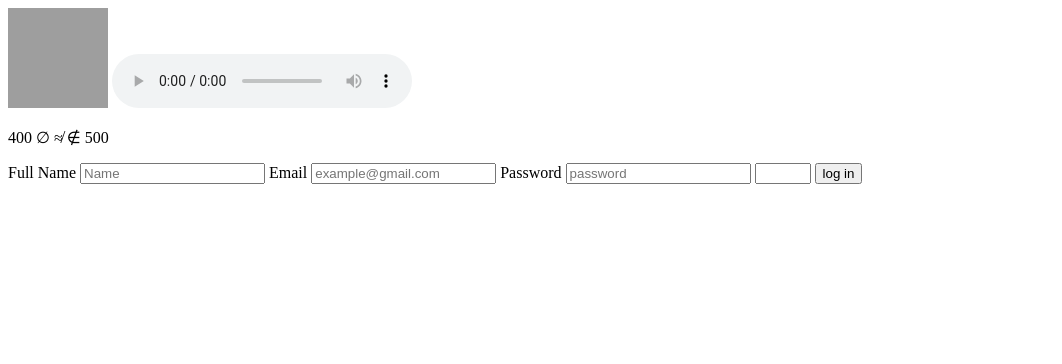
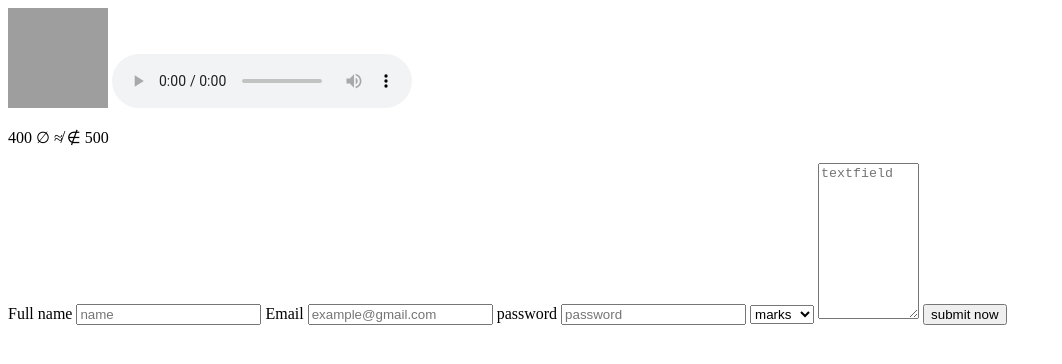
Before and after one commit to Samrat0294/VritProject23, a plain HTML site: page index2.html in a window 1280 px wide. Shown: the whole page, without its empty margins (0-1062 px from the left). Drawn offline with Linux system fonts and the light colour scheme; grey boxes are pictures that could not be loaded.

Commit message:
put other tag

```diff
--- a/index2.html
+++ b/index2.html
@@ -4,6 +4,7 @@
     <meta charset="UTF-8" />
     <meta name="viewport" content="width=device-width, initial-scale=1.0" />
     <title>Day-4</title>
+    <link rel="icon" href="./media/ico2.jpg" type="image/jpg" />
   </head>
   <body>
     <!-- <ol type="a" start="x">
@@ -12,7 +13,7 @@
       <li>cat</li>
     </ol> -->
     <iframe
-      src="../VritProject23/media/VID-20220506-WA0113.mp4"
+      src="./media/VID-20220506-WA0113.mp4"
       title="youtube video player"
       frameborder="0"
       allowfullscreen
@@ -26,7 +27,7 @@
       height="500"
       autoplay
       muted
-      src="../VID-20220506-WA0113.mp4"
+      src="../VritProject23/media/VID-20220506-WA0113.mp4"
     ></video> -->
   </body>
 
@@ -71,7 +72,7 @@
 
   <!-- form tag -->
 
-  <form action="www.facebook.com" method="get">
+  <!-- <form action="www.facebook.com" method="get">
     <label for="FullName">Full Name</label>
     <input id="fullName" type="text" placeholder="Name" />
 
@@ -84,5 +85,37 @@
     <input type="number" min="1" max="10" />
 
     <button type="submit">log in</button>
+  </form> -->
+
+  <form action="./index1.html" method="get">
+    <label for="fullName">Full name</label>
+    <input id="fullName" type="text" placeholder="name" />
+
+    <label for="Email">Email</label>
+    <input type="Email" placeholder="example@gmail.com" required />
+
+    <label for="password">password</label>
+    <input type="password" placeholder="password" />
+
+    <select name="student" id="student">
+      <option value="marks">marks</option>
+      <option value="age">age</option>
+      <option value="Roll no">Roll no</option>
+      <option value="course">course</option>
+    </select>
+
+    <textarea
+      name="textfield"
+      id="textfield"
+      cols="10"
+      rows="10"
+      placeholder="textfield"
+    ></textarea>
+
+    <!-- confusion part for insert submit or button -->
+    <button type="submit">submit now</button>
+    <!--
+    <legend>APPLE</legend>
+    <fieldset>We have lot of phone which include apple company</fieldset> -->
   </form>
 </html>
```
Also changed, not shown: index1.html (+6 -6 lines), media/ico2.jpg (added).
